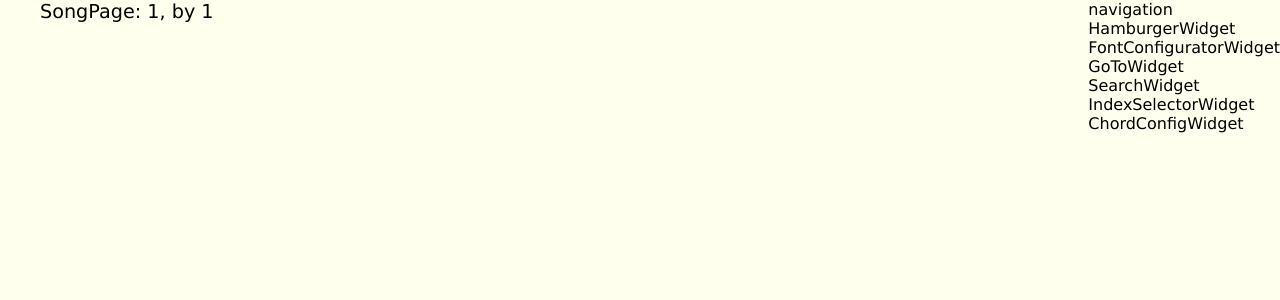
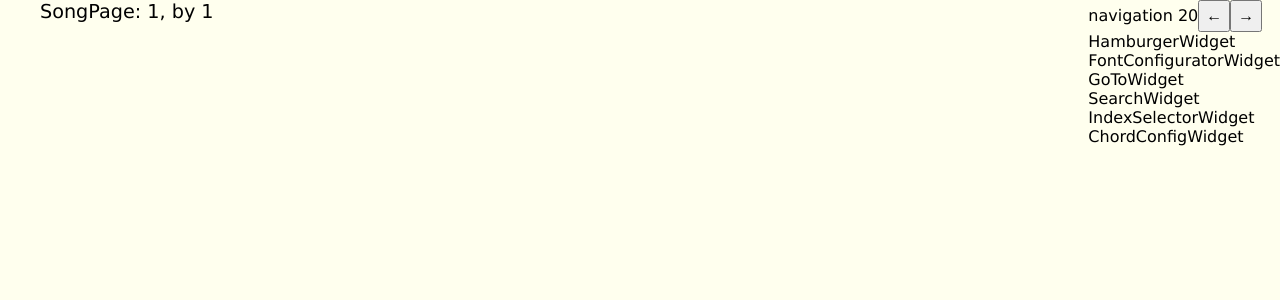
Before and after one commit to mciobanu/songbook, a React (Create React App) app: page /song-by-title/1 in a window 1280 px wide. Shown: the top 300 px of the page. Built offline with nearby package versions, Linux system fonts and the light colour scheme.

Commit message:
Minimalist navigation

```diff
--- a/src/App.tsx
+++ b/src/App.tsx
@@ -1,12 +1,11 @@
 import React from 'react';
 import logo from './logo.svg';
 import './App.css';
-import {HelpWidget} from "./widgets/Help";
-import {LoaderWidget} from "./widgets/Loader";
-import {RootMenuWidget} from "./widgets/RootMenu";
 import RouteDefinition from "./RouteDefinition";
+//import {TestWidget} from "./widgets/Test";
 
 function App() {
+    const [songNumber, setSongNumber] = React.useState<number>(20);
     return (
             /*<div className="App">
                 <header className="App-header">
@@ -30,7 +29,7 @@ function App() {
             //     <HelpWidget />
             //     <RootMenuWidget />
             // </div>
-            <RouteDefinition></RouteDefinition>
+            <RouteDefinition songNumber={songNumber} setSongNumber={setSongNumber} />
     );
 }
 
--- a/src/Common.ts
+++ b/src/Common.ts
@@ -1,3 +1,5 @@
+import React from "react";
+
 export enum SortType {
     position,
     title,
@@ -5,3 +7,7 @@ export enum SortType {
     writer,
     verse,
 }
+
+export type ReactGetter<T> = T | undefined;
+export type ReactSetter<T> = React.Dispatch<React.SetStateAction<T | undefined>>;
+export type ReactSetter2<T> = React.Dispatch<React.SetStateAction<T>>;  //ttt1: review the need for both ReactSetter and ReactSetter2
--- a/src/RouteDefinition.tsx
+++ b/src/RouteDefinition.tsx
@@ -4,11 +4,11 @@ import {Route, Routes} from 'react-router-dom';
 import {HelpPage} from "./pages/HelpPage";
 import {LoaderPage} from "./pages/LoaderPage";
 import {SongPage} from "./pages/SongPage";
-import {SortType} from "./Common";
+import {ReactSetter2, SortType} from "./Common";
 import {IndexPage} from "./pages/IndexPage";
 import {SearchPage} from "./pages/SearchPage";
 
-const RouteDefinition = () => {
+const RouteDefinition = ({songNumber, setSongNumber} : {songNumber: number, setSongNumber: ReactSetter2<number>}) => {
 
     /*
     Routes:
@@ -44,11 +44,11 @@ const RouteDefinition = () => {
                     <Route path='/index-by-writer' element={<IndexPage sortType={SortType.writer} />}/>
                     <Route path='/index-by-verse' element={<IndexPage sortType={SortType.verse} />}/>
 
-                    <Route path='/song-by-position/:songPos' element={<SongPage sortType={SortType.position} />}/>
-                    <Route path='/song-by-title/:songPos' element={<SongPage sortType={SortType.title} />}/>
-                    <Route path='/song-by-singer/:songPos' element={<SongPage sortType={SortType.singer} />}/>
-                    <Route path='/song-by-writer/:songPos' element={<SongPage sortType={SortType.writer} />}/>
-                    <Route path='/song-by-verse/:songPos' element={<SongPage sortType={SortType.verse} />}/>
+                    <Route path='/song-by-position/:songPos' element={<SongPage sortType={SortType.position} songNumber={songNumber} setSongNumber={setSongNumber} />}/>
+                    <Route path='/song-by-title/:songPos' element={<SongPage sortType={SortType.title} songNumber={songNumber} setSongNumber={setSongNumber} />}/>
+                    <Route path='/song-by-singer/:songPos' element={<SongPage sortType={SortType.singer} songNumber={songNumber} setSongNumber={setSongNumber} />}/>
+                    <Route path='/song-by-writer/:songPos' element={<SongPage sortType={SortType.writer} songNumber={songNumber} setSongNumber={setSongNumber} />}/>
+                    <Route path='/song-by-verse/:songPos' element={<SongPage sortType={SortType.verse} songNumber={songNumber} setSongNumber={setSongNumber} />}/>
 
                     <Route path='/search' element={<SearchPage />}/>
                 </Routes>
--- a/src/pages/HelpPage.tsx
+++ b/src/pages/HelpPage.tsx
@@ -1,12 +1,12 @@
 import React from "react";
 
 import '../legacy.css';
-import {RootMenuWidget} from "../widgets/RootMenu";
+import {NonNavigatingRootMenuWidget} from "../widgets/NonNavigatingRootMenu";
 
 export const HelpPage = () => {
     return (
             <div>
-                <RootMenuWidget />
+                <NonNavigatingRootMenuWidget />
                 <span className="songTitle">HelpPage</span>
             </div>
     );
--- a/src/pages/IndexPage.tsx
+++ b/src/pages/IndexPage.tsx
@@ -1,13 +1,13 @@
 import React from "react";
 
 import '../legacy.css';
-import {RootMenuWidget} from "../widgets/RootMenu";
+import {NonNavigatingRootMenuWidget} from "../widgets/NonNavigatingRootMenu";
 import {SortType} from "../Common";
 
 export const IndexPage = ({sortType}: {sortType: SortType}) => {
     return (
             <div>
-                <RootMenuWidget />
+                <NonNavigatingRootMenuWidget />
                 <span className="songTitle">IndexPage, by {sortType}</span>
             </div>
     );
--- a/src/pages/SearchPage.tsx
+++ b/src/pages/SearchPage.tsx
@@ -1,12 +1,12 @@
 import React from "react";
 
 import '../legacy.css';
-import {RootMenuWidget} from "../widgets/RootMenu";
+import {NonNavigatingRootMenuWidget} from "../widgets/NonNavigatingRootMenu";
 
 export const SearchPage = () => {
     return (
             <div>
-                <RootMenuWidget />
+                <NonNavigatingRootMenuWidget />
                 <span className="songTitle">SearchPage</span>
             </div>
     );
--- a/src/pages/SongPage.tsx
+++ b/src/pages/SongPage.tsx
@@ -3,8 +3,8 @@ import React from "react";
 import { useParams } from 'react-router-dom';
 
 import '../legacy.css';
-import {RootMenuWidget} from "../widgets/RootMenu";
-import {SortType} from "../Common";
+import {NavigatingRootMenuWidget} from "../widgets/NavigatingRootMenu";
+import {ReactSetter2, SortType} from "../Common";
 
 /*export const SongPage = ({pos}: {pos: number}) => {
     return (
@@ -17,14 +17,14 @@ type SongParams = {
 };
 
 
-export const SongPage = ({sortType}: {sortType: SortType}) => {
+export const SongPage = ({sortType, songNumber, setSongNumber} : {sortType: SortType, songNumber: number, setSongNumber: ReactSetter2<number>}) => {
 
     const { songPos } = useParams<SongParams>();
     const numSngPos = Number(songPos);
 
     return (
             <div>
-                <RootMenuWidget />
+                <NavigatingRootMenuWidget songNumber={songNumber} setSongNumber={setSongNumber}/>
                 <span className="songTitle">SongPage: {numSngPos}, by {sortType}</span>
             </div>
     );
--- a/src/widgets/RootMenu.tsx
+++ b/src/widgets/NavigatingRootMenu.tsx
@@ -4,11 +4,12 @@ import '../legacy.css';
 import {MenuWidget} from "./Menu";
 import {NavigationWidget} from "./Navigation";
 import {HamburgerWidget} from "./Hamburger";
+import {ReactSetter2} from "../Common";
 
-export const RootMenuWidget = () => {
+export const NavigatingRootMenuWidget = ({songNumber, setSongNumber} : {songNumber: number, setSongNumber: ReactSetter2<number>}) => {
     return (<div className="menuDiv menuDivRight">
         <div>
-            <NavigationWidget />
+            <NavigationWidget songNumber={songNumber} setSongNumber={setSongNumber}/>
             <HamburgerWidget />
         </div>
         <MenuWidget />
--- a/src/widgets/Navigation.tsx
+++ b/src/widgets/Navigation.tsx
@@ -1,7 +1,25 @@
 import React from "react";
 
 import '../legacy.css';
+import {ReactSetter2} from "../Common";
 
-export const NavigationWidget = () => {
-    return (<div>navigation</div>);
-}
+export const NavigationWidget = ({songNumber, setSongNumber} : {songNumber: number, setSongNumber: ReactSetter2<number>}) => {
+
+    const onPrevious = React.useCallback(() => {
+        //console.log(`songNumber=${songNumber}`)
+        setSongNumber(songNumber - 1);
+    }, [songNumber, setSongNumber]);
+
+    const onNext = React.useCallback(() => {
+        //console.log(`songNumber=${songNumber}`)
+        setSongNumber(songNumber + 1);
+    }, [songNumber, setSongNumber]);
+
+    console.log(`songNumberEntry=${songNumber}`)
+
+    return (<div>
+        navigation {songNumber}
+        <input id="prevBtn" type="button" className="toolBtnNormal" value="&larr;" onClick={onPrevious} />
+        <input id="nextBtn" type="button" className="toolBtnNormal" value="&rarr;" onClick={onNext} />
+    </div>);
+};
--- /dev/null
+++ b/src/widgets/NonNavigatingRootMenu.tsx
@@ -0,0 +1,12 @@
+import React from "react";
+
+import '../legacy.css';
+import {MenuWidget} from "./Menu";
+import {HamburgerWidget} from "./Hamburger";
+
+export const NonNavigatingRootMenuWidget = () => {
+    return (<div className="menuDiv menuDivRight">
+        <HamburgerWidget />
+        <MenuWidget />
+    </div>);
+}
```
Also changed, not shown: 1 other file (tests, documents, lock files or other folders).
